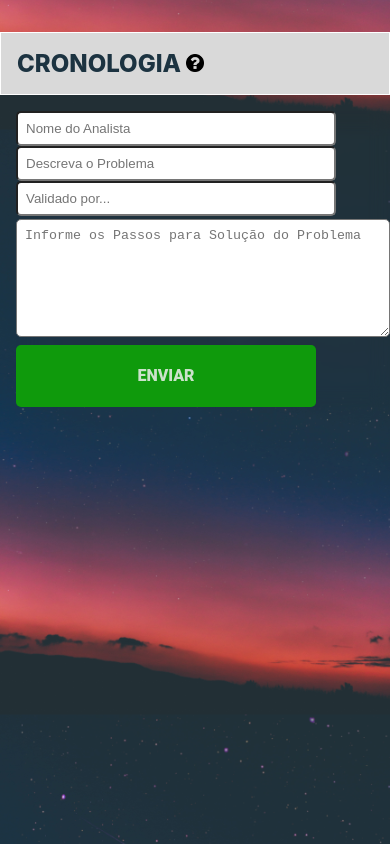
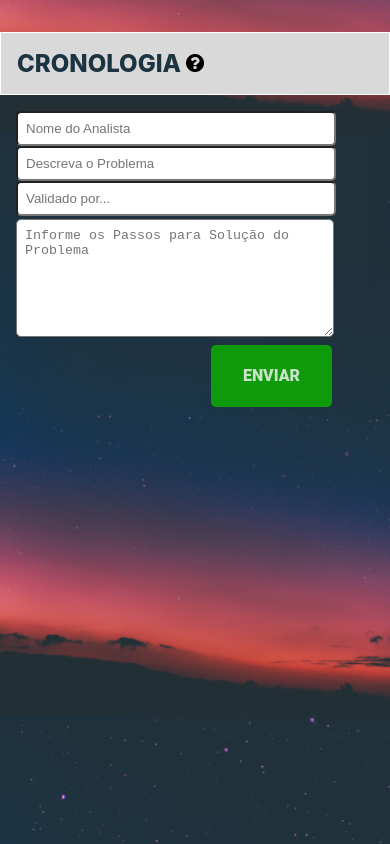
Before and after one commit to jorgelgf/cronologa, a React (Create React App) app: page / in a window 390 px wide. Built offline with nearby package versions, Linux system fonts and the light colour scheme.

Commit message:
<improvemnent>ajustes de responsividade: corrigido responsividade dos botoes de acoes (enviar e deletar)

```diff
--- a/src/App.tsx
+++ b/src/App.tsx
@@ -92,7 +92,7 @@ export default function App() {
   <Layout>
   <section>
 
-    <div style={{ display:'flex',marginBottom:'.5rem', margin:'0',width:'auto'}} >
+    <div style={{ display:'flex',marginBottom:'.5rem', margin:'0',width:'auto' }} >
        <div style={{marginBottom:'.2rem'}}>
           {bool &&<span><Input onChange={(e)=>setName(e.target.value)} value={name} title={obj.inputName} type="string" placeholder={obj.inputName} style={SXtext}/></span>}
           {boolProblem && <span><Input onClick={()=>setProblem(`${datTime.toLocaleString()} - `)}onChange={(e)=>setProblem(e.target.value)} value={problem} title ={obj.inputDesc}type="string"  placeholder={obj.inputDesc} style={SXtext}/></span>}
@@ -100,17 +100,16 @@ export default function App() {
         </div>
     </div>
 
-          <div>
-                <span><TextAreaComponent  value={solution}onChange={(e)=>setSolution(e.target.value)}title={obj.textAreaSolut} style={{width:'420px', height:'100px'}} ph={obj.textAreaSolut} /></span>
-          </div>
+                <span><TextAreaComponent  value={solution}onChange={(e)=>setSolution(e.target.value)}title={obj.textAreaSolut} style={{width:'300px', height:'100px'}} ph={obj.textAreaSolut} /></span>
 
-          <div style={{width:'300px'}}>
+
+              <div style={{width:'316px', display:'flex', alignItems:'center', justifyContent:'end', padding:'.5rem 0'}}>
                <Button onClick={handleAdd}children={obj.textButtonFinish}
-                style={{marginTop:'.5rem',  backgroundColor:'#0F9A0C', color:'#cbe2cb',height:'95%', width:'100%' }}/>
+                style={{backgroundColor:'#0F9A0C', color:'#cbe2cb',height:'auto', width:'auto' }}/>
 
       {!bool &&
           <>
-          <Button onClick={handleClear} children="DELETAR" style={{marginTop:'.4rem',backgroundColor:"#f54040",color:"#f7d2d2", width:"300px"}}/>
+          <Button onClick={handleClear} children="DELETAR" style={{backgroundColor:"#f54040",color:"#f7d2d2", width:"auto", marginLeft:'.5rem'}}/>
           </>
       }
 
```
